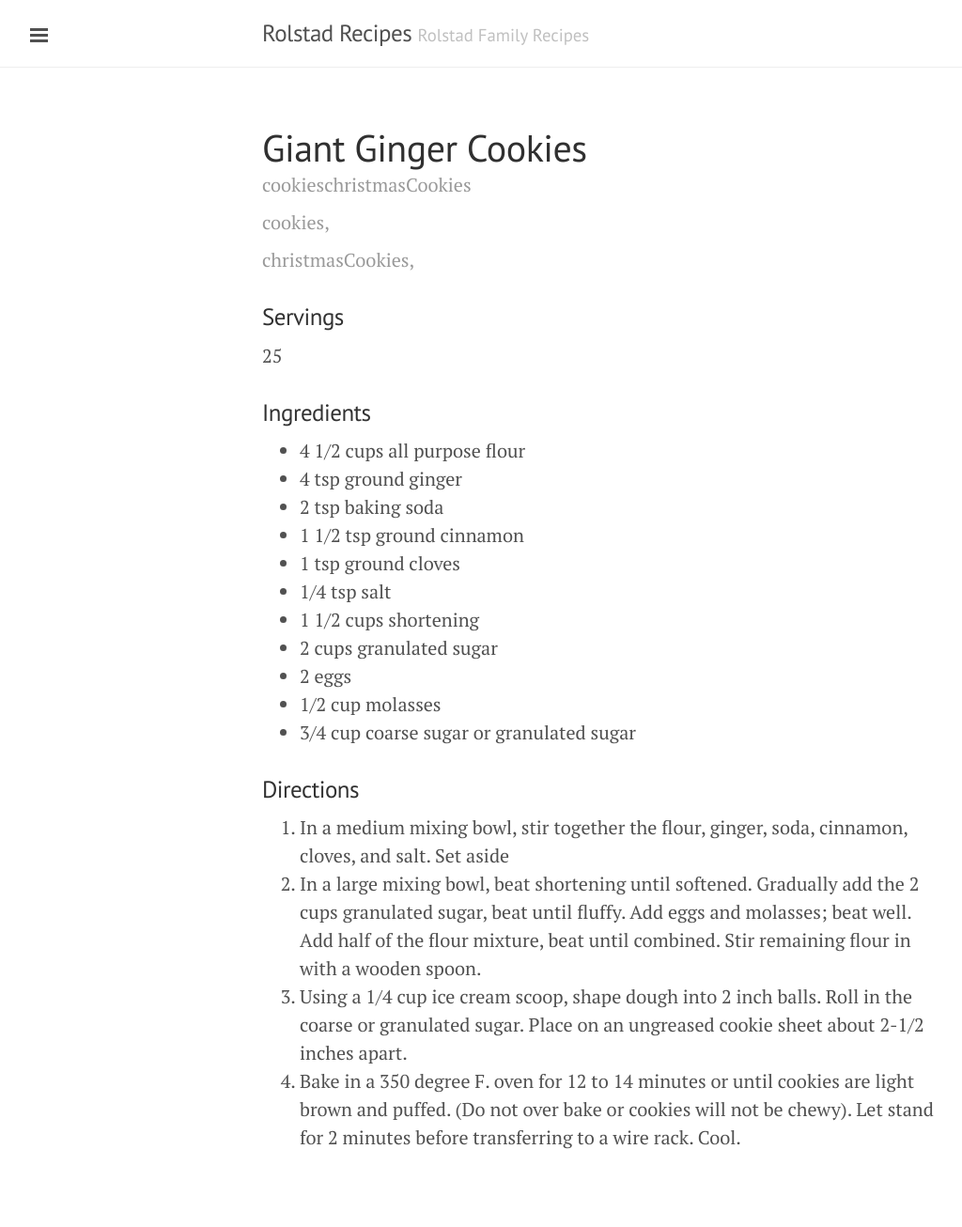
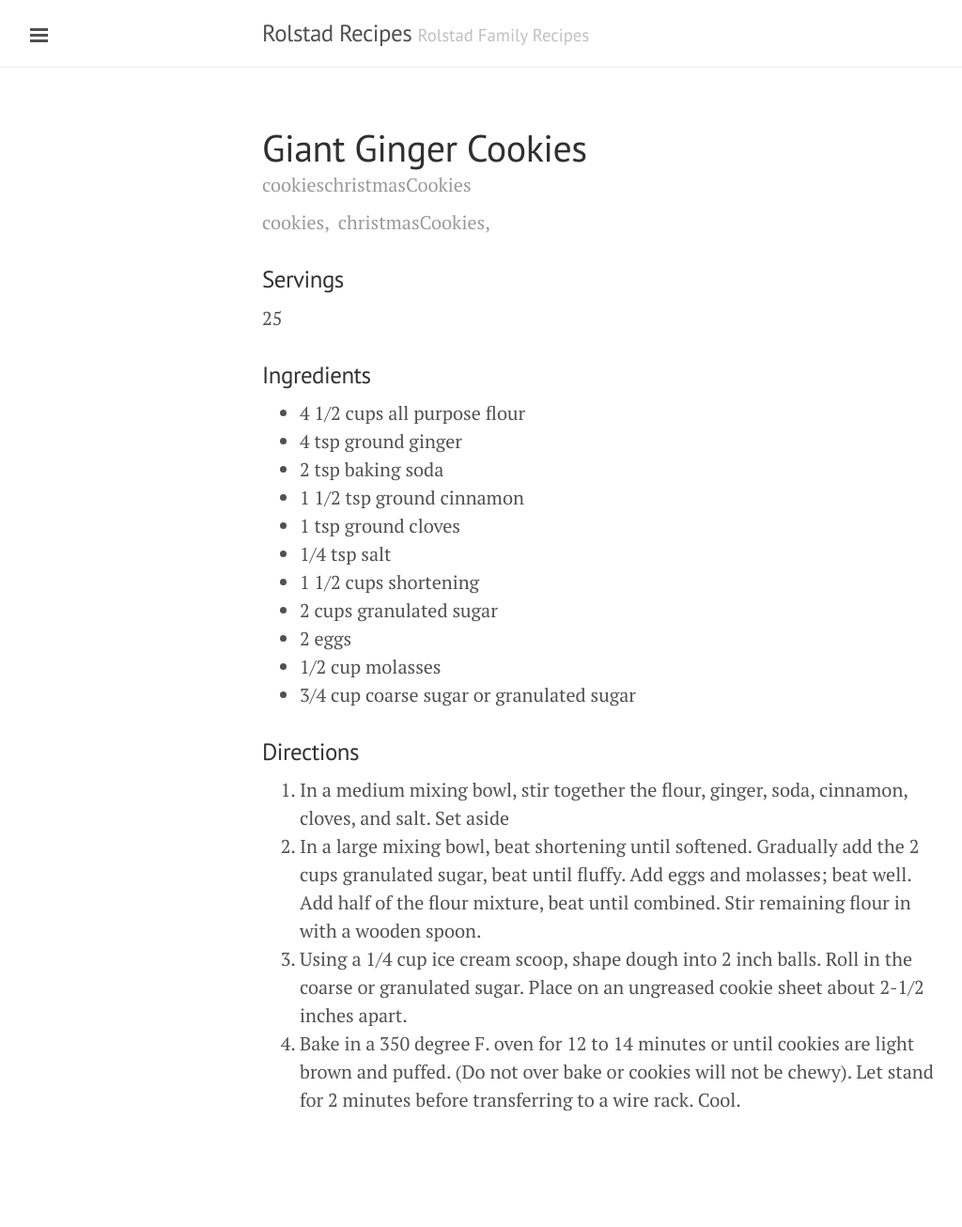
Before and after one commit to jrolstad/jrolstad.github.io, a Jekyll site: the page built from _posts/2015-12-06-giant-ginger-cookies.markdown, in a window 1280 px wide. Shown: the whole page at 94% size, without its empty margins (1-1025 px from the left). Built offline with Jekyll 4.4.1, drawn with Linux system fonts in a browser that asks for light colours; after the commit the page ends 1266 px from its top, so only the background shows below that.

Commit message:
Separating out categories

```diff
--- a/_layouts/post.html
+++ b/_layouts/post.html
@@ -6,9 +6,11 @@
   <h1 class="post-title">{{ page.title }}</h1>
 
   <span class="post-date">{{ page.categories }}</span>
-  {% for category in page.categories%}
-    <span class="post-date">{{category}},&nbsp;</span>
-  {% endfor %}
+  <span class="post-date">
+    {% for category in page.categories%}
+      {{category}},&nbsp;
+    {% endfor %}
+  </span>
 
   {{ content }}
 </div>
```
